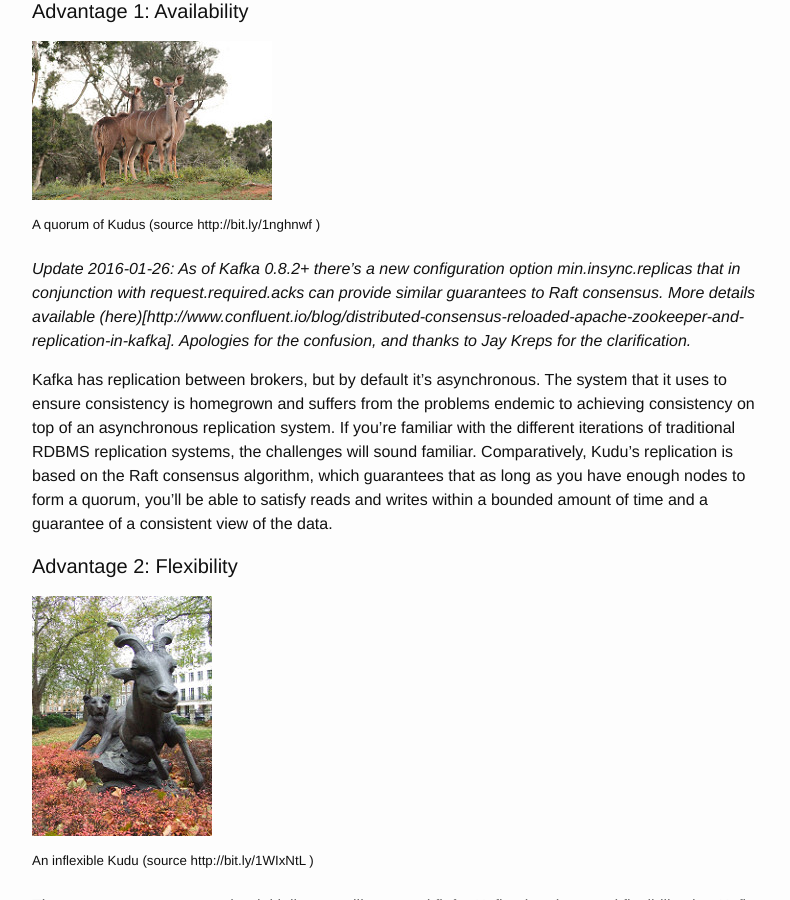
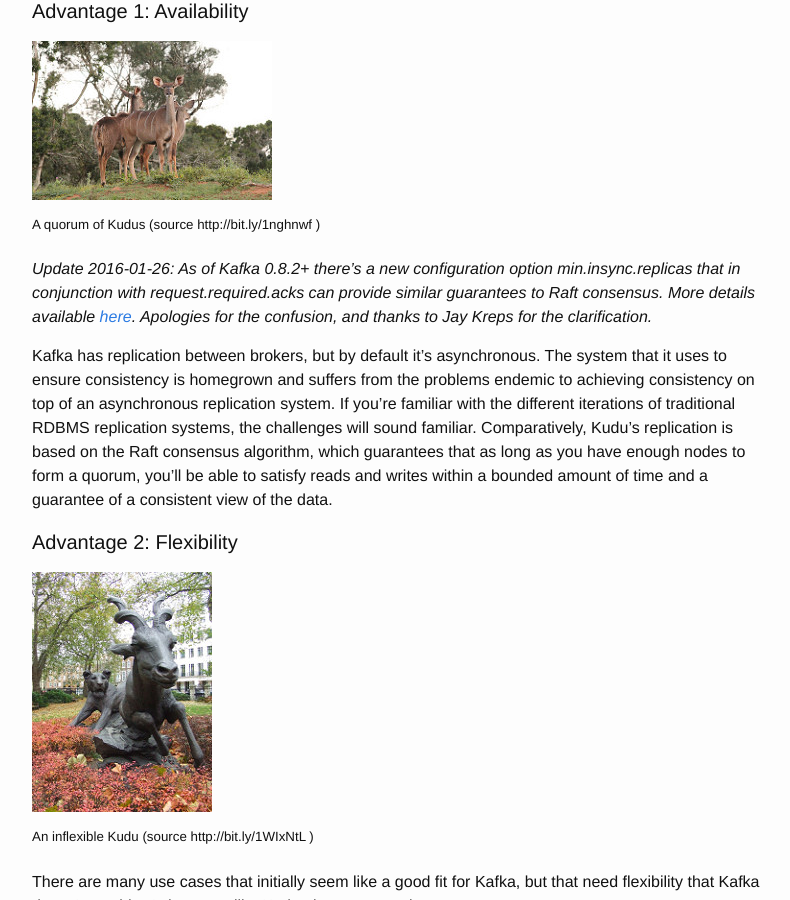
Before and after one commit to frew/frew.github.io, a Jekyll site: the page built from _posts/2016-01-24-kudu-as-a-more-flexible-kafka.markdown, in a window 1280 px wide and 900 px high, scrolled down 1772 px. Shown: the whole window, without its empty margins (238-1028 px from the left). Built offline with Jekyll 4.4.1, drawn with Linux system fonts in a browser that asks for light colours; comment, search, counter and statistics services are not loaded.

Commit message:
Fix markup

```diff
--- a/_posts/2016-01-24-kudu-as-a-more-flexible-kafka.markdown
+++ b/_posts/2016-01-24-kudu-as-a-more-flexible-kafka.markdown
@@ -39,7 +39,7 @@ Firstly, there are two advantages Kudu can provide as a queue compared to Kafka:
 
 <sup>A quorum of Kudus (source http://bit.ly/1nghnwf )</sup>
 
-*Update 2016-01-26: As of Kafka 0.8.2+ there's a new configuration option min.insync.replicas that in conjunction with request.required.acks can provide similar guarantees to Raft consensus. More details available (here)[http://www.confluent.io/blog/distributed-consensus-reloaded-apache-zookeeper-and-replication-in-kafka]. Apologies for the confusion, and thanks to Jay Kreps for the clarification.*
+*Update 2016-01-26: As of Kafka 0.8.2+ there's a new configuration option min.insync.replicas that in conjunction with request.required.acks can provide similar guarantees to Raft consensus. More details available [here](http://www.confluent.io/blog/distributed-consensus-reloaded-apache-zookeeper-and-replication-in-kafka). Apologies for the confusion, and thanks to Jay Kreps for the clarification.*
 
 Kafka has replication between brokers, but by default it's asynchronous. The system that it uses to ensure consistency is homegrown and suffers from the problems endemic to achieving consistency on top of an asynchronous replication system. If you're familiar with the different iterations of traditional RDBMS replication systems, the challenges will sound familiar. Comparatively, Kudu's replication is based on the Raft consensus algorithm, which guarantees that as long as you have enough nodes to form a quorum, you'll be able to satisfy reads and writes within a bounded amount of time and a guarantee of a consistent view of the data.
 
```
